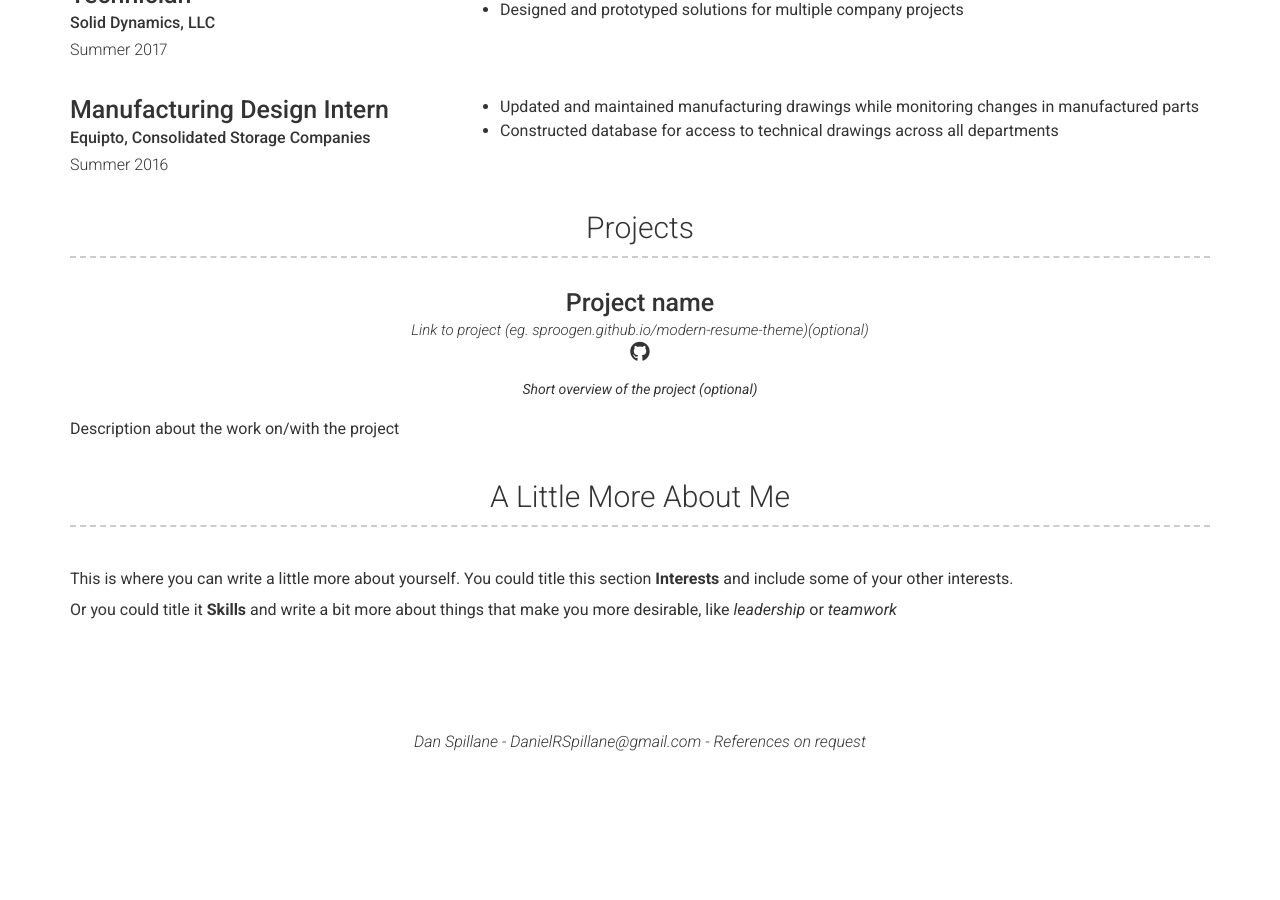
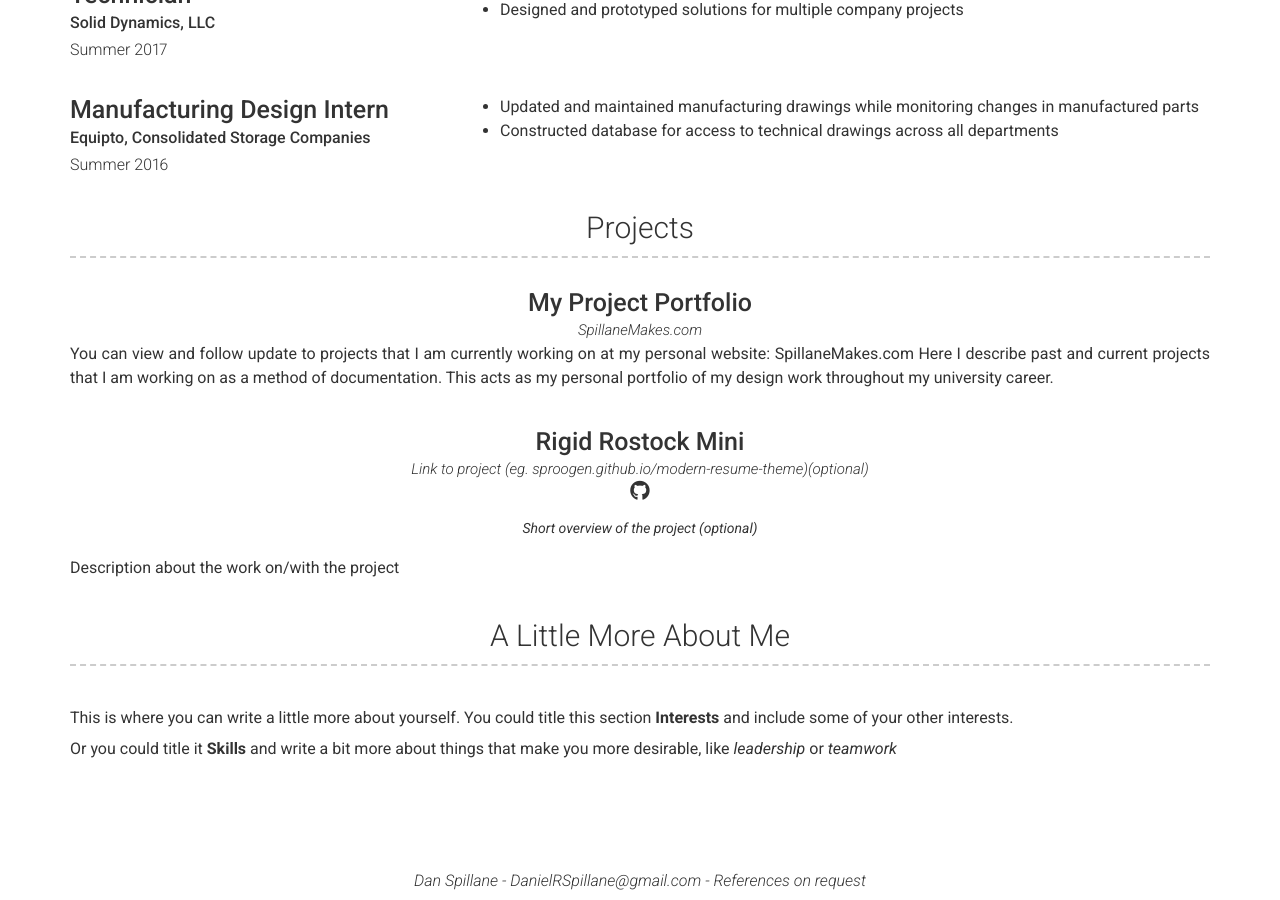
Before and after one commit to drspillane/drspillane.github.io, a Jekyll site: the page built from index.md, in a window 1280 px wide and 900 px high, scrolled down 1386 px. Built offline with Jekyll 4.4.1, drawn with Linux system fonts in a browser that asks for light colours; nearby versions of some CDN libraries; before the commit the page ends 2147 px from its top, so only the background shows below that.

Commit message:
added project info

```diff
--- a/_data/projects.yml
+++ b/_data/projects.yml
@@ -1,6 +1,16 @@
 # Project template
 - layout: top-middle
-  name: Project name
+  name: My Project Portfolio
+  link: SpillaneMakes.com
+  github:
+  quote:
+  description: | # this will include new lines to allow paragraphs
+    You can view and follow update to projects that I am currently working on at my personal website: SpillaneMakes.com
+    Here I describe past and current projects that I am working on as a method of documentation.
+    This acts as my personal portfolio of my design work throughout my university career.
+
+- layout: top-middle
+  name: Rigid Rostock Mini
   link: Link to project (eg. sproogen.github.io/modern-resume-theme)(optional)
   github: Github page for project (eg. sproogen/modern-resume-theme)(optional)
   quote: >
```
